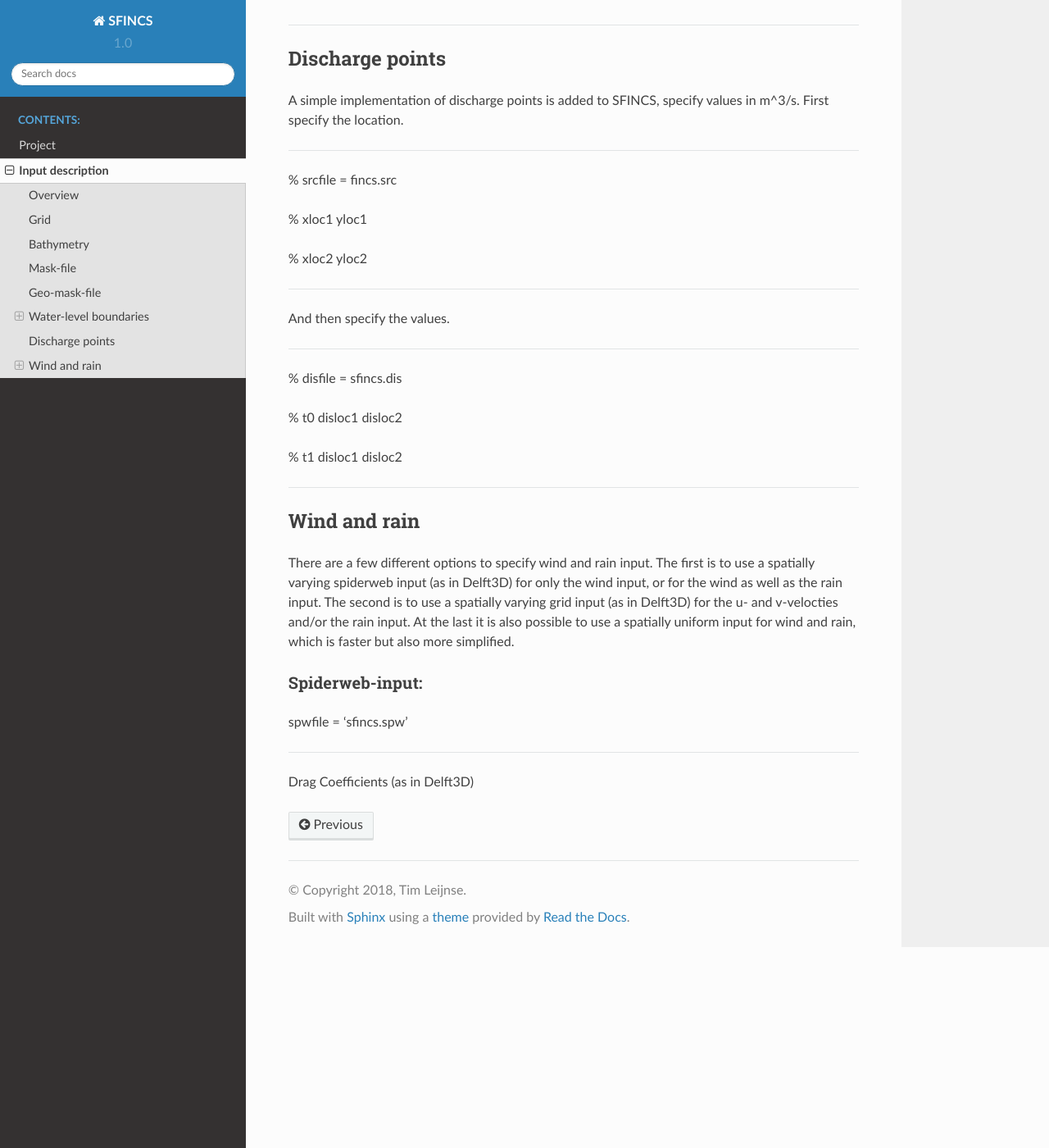
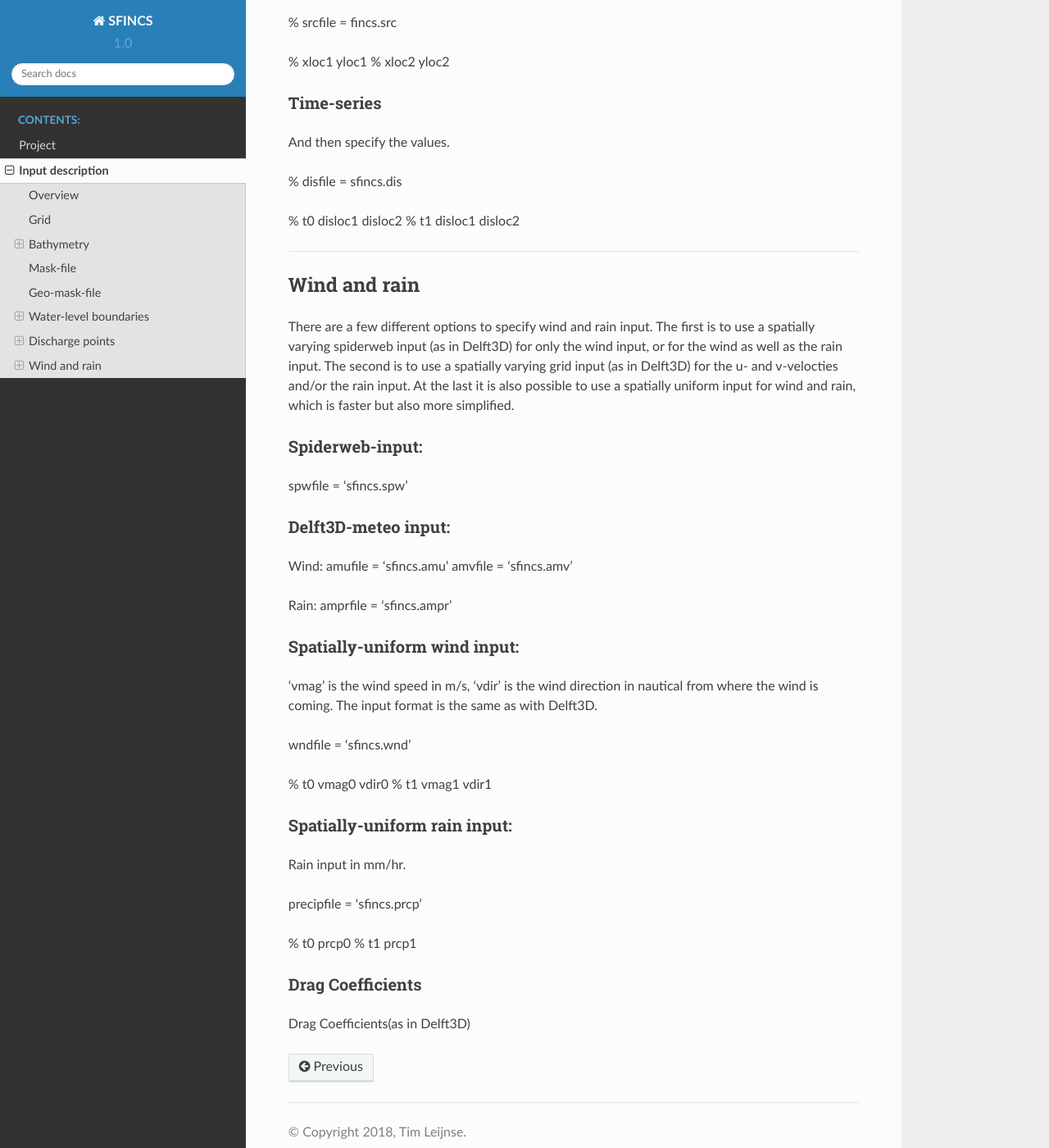
Before and after one commit to Leynse/SFINCS, a Sphinx documentation site: the page built from docs/input.rst, in a window 1280 px wide and 1400 px high, scrolled down 1578 px. Shown: the whole window at 82% size. Built offline with Sphinx 7.4.7 and the Read the Docs theme 2.0.0, drawn with Linux system fonts in a browser that asks for light colours; some of the changed text lies outside the part shown.

Commit message:
Update input.rst

```diff
--- a/docs/input.rst
+++ b/docs/input.rst
@@ -38,10 +37,8 @@
 % mskfile = sfincs.msk
 
 % mskx0y0 mskx1y0
-
 % mskx0y1 mskx1y1
 
-%%%%%
 
 Geo-mask-file
 ----------------------
@@ -51,25 +48,23 @@
 Water-level boundaries
 ----------------------
 
-First specify the input locations.
+Boundary locations
 %%%%%
 
+First specify the input locations.
 % bndfile - sfincs.bnd
 
 % xloc1 yloc1
-
 % xloc2 yloc2
 
+Time-series
 %%%%%
 
 Then specify the water level time-series.
 
-%%%%%
-
 % bzsfile = sfincs.bzs
 
 % t0 zsloc1 zsloc2
-
 % t1 zsloc1 zsloc2
 
 %%%%%
@@ -79,24 +74,23 @@
 
 A simple implementation of discharge points is added to SFINCS, specify values in m^3/s. First specify the location.
 
+Location
 %%%%%
 
 % srcfile = fincs.src
 
 % xloc1 yloc1
-
 % xloc2 yloc2
 
+
+Time-series
 %%%%%
 
 And then specify the values.
 
-%%%%%
-
 % disfile = sfincs.dis
 
 % t0 disloc1 disloc2
-
 % t1 disloc1 disloc2
 
 %%%%%
@@ -111,6 +105,38 @@
 
 spwfile = 'sfincs.spw'
 
+
+
+Delft3D-meteo input:
 %%%%%
 
-Drag Coefficients (as in Delft3D)
+Wind:
+amufile = 'sfincs.amu'
+amvfile = 'sfincs.amv'
+
+Rain:
+amprfile = 'sfincs.ampr'
+
+Spatially-uniform wind input:
+%%%%%
+'vmag' is the wind speed in m/s, 'vdir' is the wind direction in nautical from where the wind is coming. The input format is the same as with Delft3D.
+
+wndfile = 'sfincs.wnd'
+
+% t0 vmag0 vdir0
+% t1 vmag1 vdir1
+
+Spatially-uniform rain input:
+%%%%%
+Rain input in mm/hr.
+
+precipfile = 'sfincs.prcp'
+
+% t0 prcp0
+% t1 prcp1
+
+
+Drag Coefficients
+%%%%%
+
+Drag Coefficients(as in Delft3D)
```
Also changed, not shown: other parts of docs/input.rst (+1 -2 lines).
